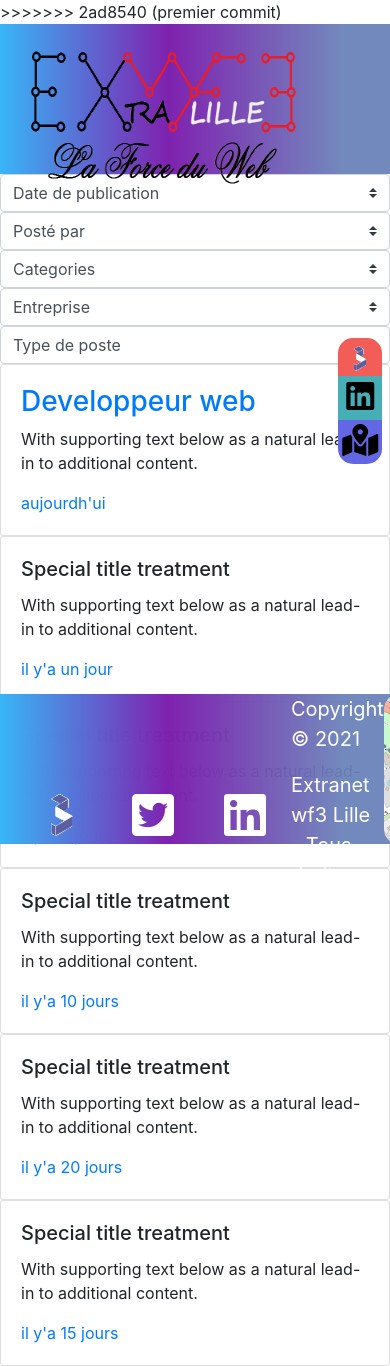
After one commit to Extranet-WF3/extranet, a Symfony app: template templates/announces/list.html.twig in a window 390 px wide; the page is wider, and only the part inside the window is pictured. The commit adds this page. Run offline with Twig, Linux system fonts and the light colour scheme; the template is opened without the code that fills it, so the values that code supplies are empty; some libraries are stand-ins or nearby versions.

Commit message:
premier commit

```diff
--- /dev/null
+++ b/public/css/announce.css
@@ -0,0 +1,32 @@
+
+
+
+
+
+
+.annonce{
+    border: 0.2em solid;
+    margin-top: 15px;
+}
+
+.description{
+    border: 0.2em solid;
+    margin-top: 15px;
+}
+
+.entreprise{
+    border: 0.2em solid;
+    margin-top: 15px;
+}
+
+.categorie{
+    border: 0.2em solid;
+    margin-top: 15px;
+}
+
+
+
+button{
+    margin-top: 10px;
+    align-items: center;
+}
--- /dev/null
+++ b/templates/announces/list.html.twig
@@ -0,0 +1,127 @@
+{% extends 'base.html.twig' %}
+
+{% block title %}Liste d'une annonce!{% endblock %}
+
+{% block body %}
+
+
+<div class="example-wrapper">
+  <div class="select">
+        <select class="custom-select" >
+            <option selected>Date de publication</option>
+            <option value="1">Dernière 24h</option>
+            <option value="2">3 derniers jours</option>
+            <option value="3">7 derniers jours</option>
+        </select>
+
+        <select class="custom-select " >
+            <option selected>Posté par</option>
+            <option value="1">Admin</option>
+            <option value="2">les autres membres</option>
+
+        </select>
+
+        <select class="custom-select " >
+            <option selected>Categories</option>
+            <option value="1">Stage</option>
+            <option value="2">Alternance</option>
+            <option value="3">Emploi</option>
+        </select>
+
+
+
+
+
+
+    </div>
+    <div class="select_1">
+        <select class="custom-select " >
+            <option selected>Entreprise</option>
+            <option value="1">entrprise 1</option>
+            <option value="2">entrprise 2</option>
+            <option value="3">Entreprise 3</option>
+        </select>
+
+        <select class="custom-select " >
+            <option selected>Type de poste</option>
+            <option value="1">One</option>
+            <option value="2">Two</option>
+            <option value="3">Three</option>
+        </select>
+
+
+    </div>
+
+
+    <div class="row">
+        <div class="col-sm-6">
+            <div class="card">
+                <div class="card-body">
+                   <h3> <a href="./annonce.html">Developpeur web</a></h3>
+
+                    <p class="card-text">With supporting text below as a natural lead-in to additional content.</p>
+                    <a href="./annonce.html">aujourdh'ui</a>
+                </div>
+            </div>
+        </div>
+        <div class="col-sm-6">
+            <div class="card">
+                <div class="card-body">
+                    <h5 class="card-title">Special title treatment</h5>
+                    <p class="card-text">With supporting text below as a natural lead-in to additional content.</p>
+                    <a href="./annonce.html" >il y'a un jour</a>
+                </div>
+            </div>
+        </div>
+    </div>
+
+
+
+    <div class="row">
+        <div class="col-sm-6">
+            <div class="card">
+                <div class="card-body">
+                    <h5 class="card-title">Special title treatment</h5>
+                    <p class="card-text">With supporting text below as a natural lead-in to additional content.</p>
+                    <a href="./annonce.html" >il y'a 3 jours</a>
+                </div>
+            </div>
+        </div>
+        <div class="col-sm-6">
+            <div class="card">
+                <div class="card-body">
+                    <h5 class="card-title">Special title treatment</h5>
+                    <p class="card-text">With supporting text below as a natural lead-in to additional content.</p>
+                    <a href="./annonce.html" >il y'a 10 jours</a>
+                </div>
+            </div>
+        </div>
+    </div>
+
+    <div class="row">
+        <div class="col-sm-6">
+            <div class="card">
+                <div class="card-body">
+                    <h5 class="card-title">Special title treatment</h5>
+                    <p class="card-text">With supporting text below as a natural lead-in to additional content.</p>
+                    <a href="./annonce.html" >il y'a 20 jours</a>
+                </div>
+            </div>
+        </div>
+
+
+
+        <div class="col-sm-6">
+            <div class="card">
+                <div class="card-body">
+                    <h5 class="card-title">Special title treatment</h5>
+                    <p class="card-text">With supporting text below as a natural lead-in to additional content.</p>
+                    <a href="./annonce.html" >il y'a 15 jours</a>
+                </div>
+            </div>
+        </div>
+    </div>
+
+
+</div>
+{% endblock %}
--- a/templates/base.html.twig
+++ b/templates/base.html.twig
@@ -2,19 +2,21 @@
 <html>
     <head>
         <meta charset="UTF-8">
-		<title>
-			{% block title %}Welcome!
-			{% endblock %}
-		</title>
+        <title>{% block title %}Welcome!{% endblock %}</title>
         {# Run `composer require symfony/webpack-encore-bundle`
            and uncomment the following Encore helpers to start using Symfony UX #}
         {% block stylesheets %}
             <link rel="stylesheet" href="https://cdn.jsdelivr.net/npm/bootstrap@4.6.0/dist/css/bootstrap.min.css" integrity="sha384-B0vP5xmATw1+K9KRQjQERJvTumQW0nPEzvF6L/Z6nronJ3oUOFUFpCjEUQouq2+l" crossorigin="anonymous">
             <link href="https://maxcdn.bootstrapcdn.com/font-awesome/4.7.0/css/font-awesome.min.css" rel="stylesheet" type="text/css">
-			<link rel="stylesheet" href="https://cdnjs.cloudflare.com/ajax/libs/font-awesome/5.15.4/css/all.min.css" integrity="sha512-1ycn6IcaQQ40/MKBW2W4Rhis/DbILU74C1vSrLJxCq57o941Ym01SwNsOMqvEBFlcgUa6xLiPY/NS5R+E6ztJQ==" crossorigin="anonymous" referrerpolicy="no-referrer"/>
-			<link rel="stylesheet" href="https://unpkg.com/leaflet@1.7.1/dist/leaflet.css" integrity="sha512-xodZBNTC5n17Xt2atTPuE1HxjVMSvLVW9ocqUKLsCC5CXdbqCmblAshOMAS6/keqq/sMZMZ19scR4PsZChSR7A==" crossorigin=""/>
+            <link rel="stylesheet" href="https://cdnjs.cloudflare.com/ajax/libs/font-awesome/5.15.4/css/all.min.css" integrity="sha512-1ycn6IcaQQ40/MKBW2W4Rhis/DbILU74C1vSrLJxCq57o941Ym01SwNsOMqvEBFlcgUa6xLiPY/NS5R+E6ztJQ==" crossorigin="anonymous" referrerpolicy="no-referrer" />
+			<link rel="stylesheet" href="https://unpkg.com/leaflet@1.7.1/dist/leaflet.css"
+            integrity="sha512-xodZBNTC5n17Xt2atTPuE1HxjVMSvLVW9ocqUKLsCC5CXdbqCmblAshOMAS6/keqq/sMZMZ19scR4PsZChSR7A=="
+            crossorigin=""/>
             <link rel="stylesheet" href="{{ asset('css/style.css')}}">
+            <link rel="stylesheet" href="{{ asset('css/announce.css')}}">
+            <link rel="stylesheet" href="{{ asset('css/annouces.css')}}">
         {% endblock %}
+>>>>>>> 2ad8540 (premier commit)
 
 	</head>
 	<body>
```
Also changed, not shown: public/css/announces.css (added, +45 -0 lines), src/Controller/AnnouncesController.php (added, +110 -0 lines), src/Form/AnnouncesType.php (added, +35 -0 lines), templates/announces/announce.html.twig (added, +50 -0 lines), templates/announces/create.html.twig (added, +15 -0 lines), 2 other files. Lines whose indentation alone changed are shown as unchanged.
